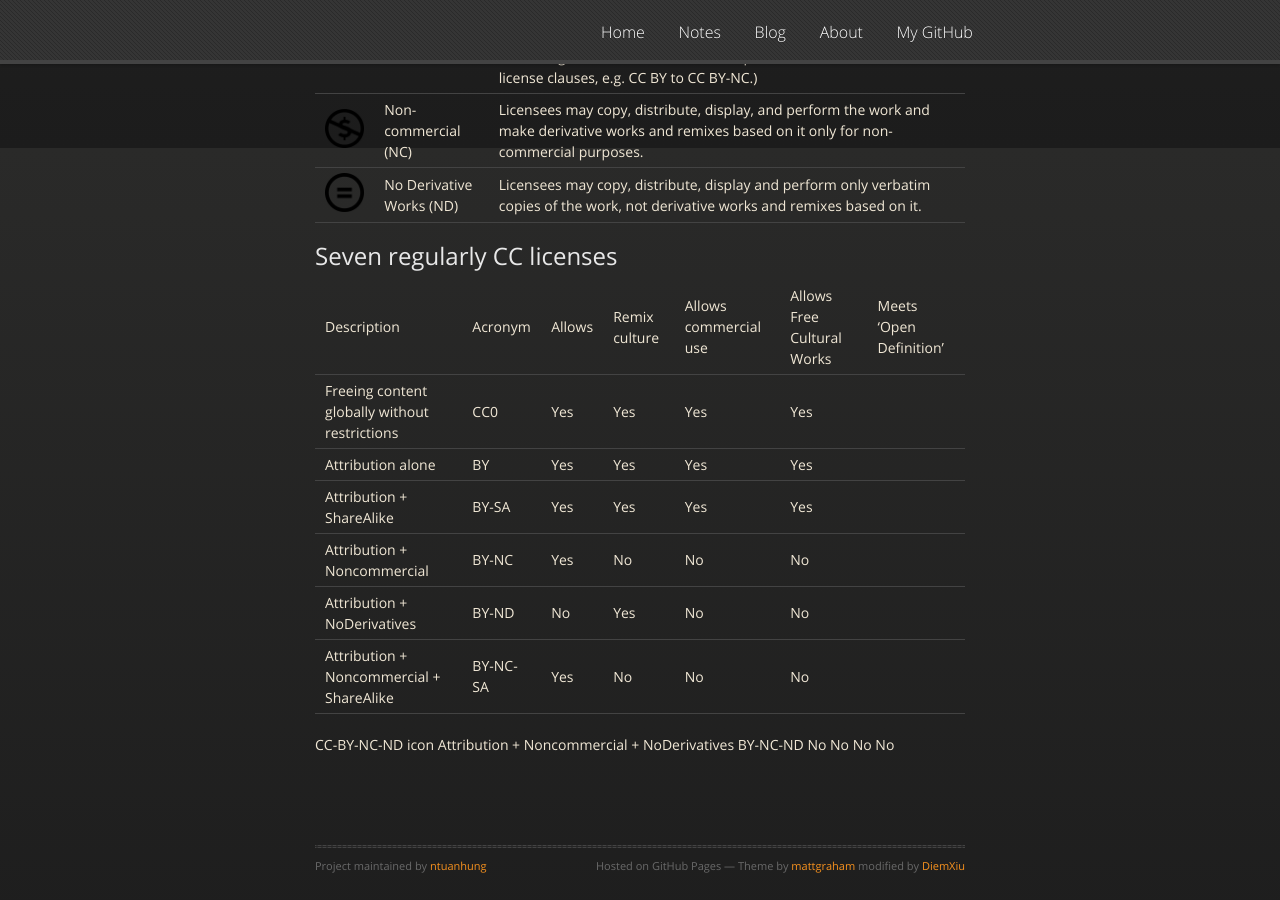
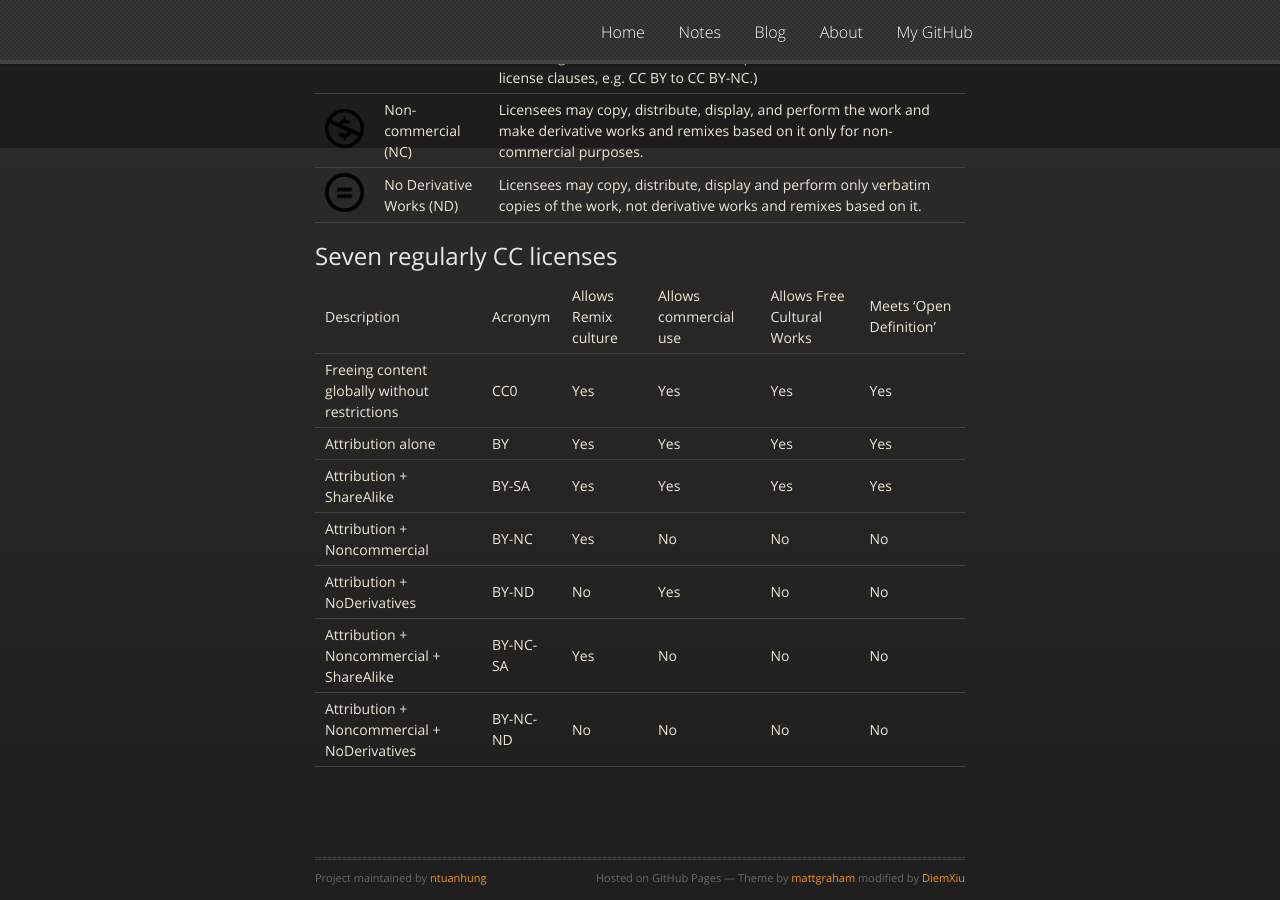
Before and after one commit to ntuanhung/ntuanhung.github.io, a Jekyll site: the page built from _posts/2017-11-20-software-license.md, in a window 1280 px wide and 900 px high, scrolled down 3452 px. Built offline with Jekyll 4.4.1, drawn with Linux system fonts in a browser that asks for light colours; nearby versions of some CDN libraries.

Commit message:
Update 2017-11-20-software-license.md

```diff
--- a/_posts/2017-11-20-software-license.md
+++ b/_posts/2017-11-20-software-license.md
@@ -72,13 +72,11 @@ The CC licenses all grant the "baseline rights", such as the right to distribute
 
 ## Seven regularly CC licenses
 
-|Description|Acronym|Allows|Remix culture|Allows commercial use|Allows Free Cultural Works|Meets 'Open Definition'|
+|Description|Acronym|Allows Remix culture|Allows commercial use|Allows Free Cultural Works|Meets 'Open Definition'|
 |Freeing content globally without restrictions|CC0	|Yes	|Yes	|Yes	|Yes|
 |Attribution alone|BY	|Yes	|Yes	|Yes	|Yes|
 |Attribution + ShareAlike|BY-SA|	Yes	|Yes	|Yes|	Yes|
 |Attribution + Noncommercial|BY-NC|	Yes|	No|	No|	No|
 |Attribution + NoDerivatives|BY-ND	|No	|Yes|	No|	No|
 |Attribution + Noncommercial + ShareAlike|BY-NC-SA|	Yes|	No	|No|	No|
-
-
-CC-BY-NC-ND icon	Attribution + Noncommercial + NoDerivatives	BY-NC-ND	No	No	No	No
+|Attribution + Noncommercial + NoDerivatives|BY-NC-ND	| No	|No	| No	| No|
```
